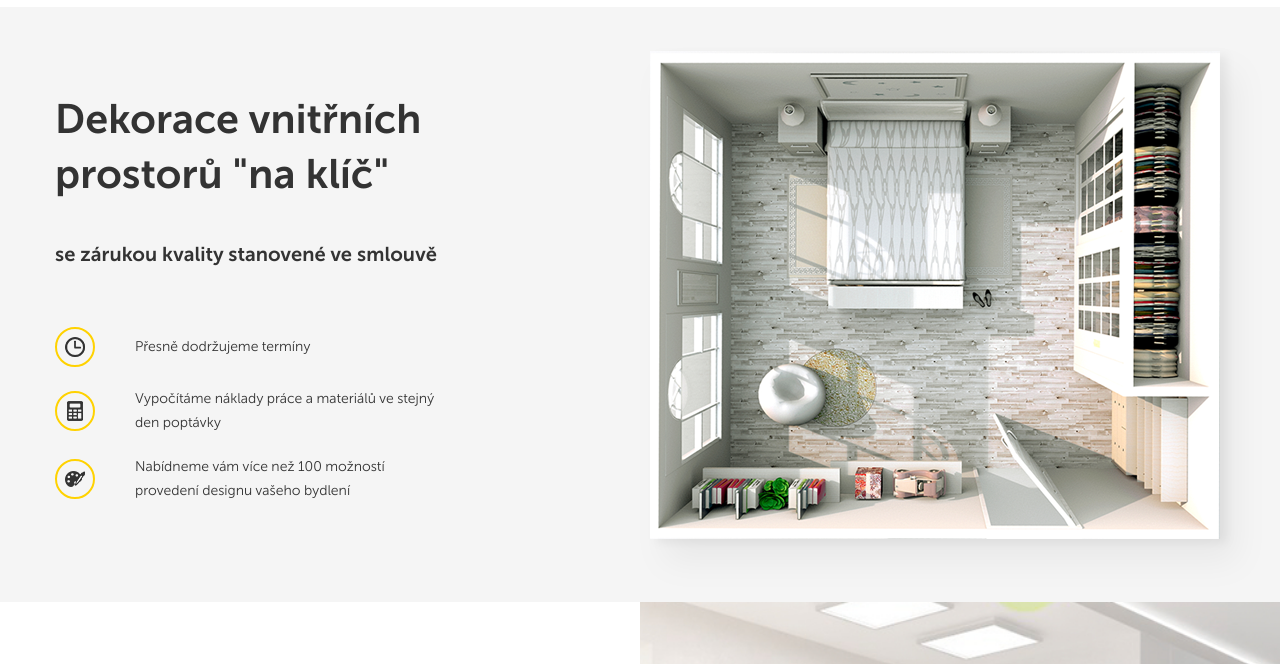
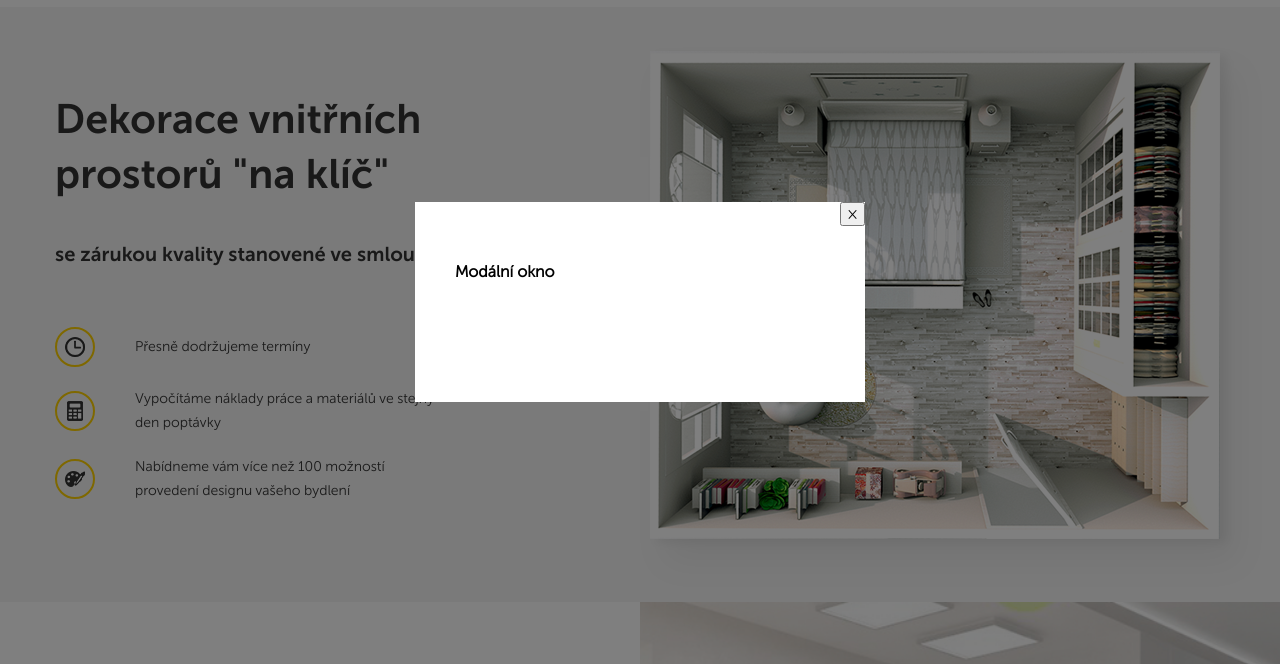
Before and after one commit to Nixk25/build, a plain HTML site: page src/index.html in a window 1280 px wide. Both pictures are taken after a click on the button "Zavolejte mi". Shown: the part 98-762 px from the top of the page. Drawn offline with Linux system fonts and the light colour scheme.

Commit message:
Vyskakovaci okno

```diff
--- /dev/null
+++ b/js/main.js
@@ -0,0 +1,11 @@
+var button = document.querySelector("#button");
+var modal = document.querySelector("#modal");
+var close = document.querySelector("#close");
+
+button.addEventListener("click", function(){
+   modal.classList.add("modal_active");
+});
+
+close.addEventListener("click", function(){
+    modal.classList.remove("modal_active");
+ });
--- a/src/index.html
+++ b/src/index.html
@@ -20,7 +20,7 @@
                     <span class="header__address">Praha</span>
                     <a href="tel:+420777167699" class="header__phone">+420 777 167 699</a>
                 </div>
-                <button class="button header__button">Zavolejte mi</button>
+                <button class="button header__button" id="button">Zavolejte mi</button>
             </div>
             </div>
         </div>
@@ -80,5 +80,14 @@
         </section>
     </main>
 
+<div class="modal" id="modal">
+    <div class="modal-dialog">
+        <button class="modal-dialog__close" id="close">&times;</button>
+        <h4 class="modal-dialog__tile">Modální okno</h4>
+    </div>
+</div>
+
+
+<script src="../js/main.js"></script>
 </body>
 </html>
--- a/src/sass/style.sass
+++ b/src/sass/style.sass
@@ -237,3 +237,27 @@ body
         line-height: 24px
         +bold
         color: $accent
+
+
+.modal
+    position: fixed
+    left: 0
+    top: 0
+    width: 100%
+    height: 100%
+    background-color: rgba(#000, .5)
+    display: none
+    &_active
+        display: flex
+    &-dialog
+        margin: auto
+        max-width: 450px
+        width: 90%
+        min-height: 200px
+        background-color: #fff
+        padding: 40px
+        position: relative
+        &__close
+            position: absolute
+            right: 0
+            top: 0
```
Also changed, not shown: src/css/style.css, 1 other file.
